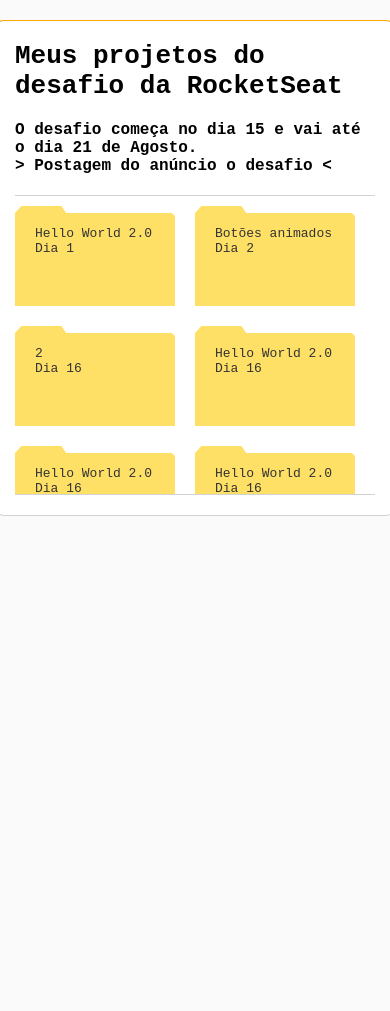
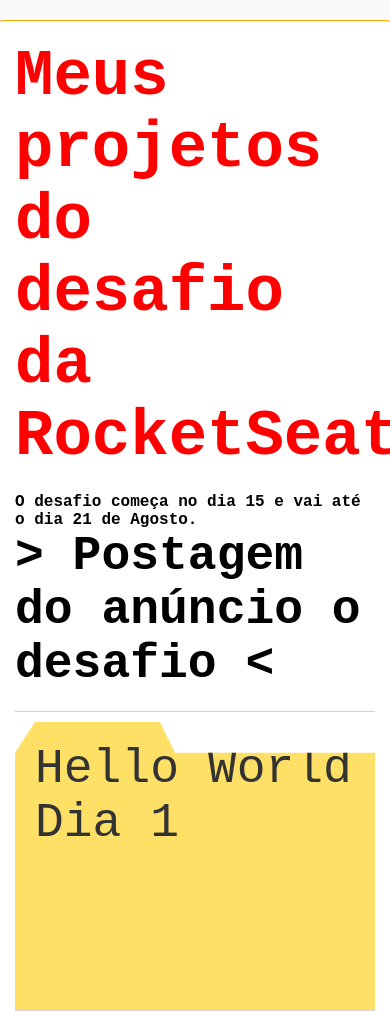
Before and after one commit to Ollem2000/desafiosHub, a plain HTML site: page index.html in a window 390 px wide. Shown: the top 1011 px of the page. Before the commit the page ends 844 px from the top, so only its background shows below. Drawn offline with Linux system fonts and the light colour scheme.

Commit message:
Add files via upload

```diff
--- a/indexAssets/indexStyle.css
+++ b/indexAssets/indexStyle.css
@@ -54,14 +54,6 @@ a
 	margin: 100px 20px 20px 20px;
 }
 
-	@media (max-width: 700px)
-	{
-		.divCollectionMain
-		{
-			margin: 20px;
-		}
-	}
-
 	.divCollectionContainer
 	{
 		border-top: solid lightgray 1px; border-bottom: solid lightgray 1px;
@@ -82,3 +74,33 @@ a
 			clip-path: polygon(0 23%, 0 7%, 4% 0, 29% 0, 32% 7%, 60% 7%, 98% 7%, 100% 10%, 100% 100%, 15% 100%, 0 100%, 0% 85%);
 			height: 100px; width: 160px;
 		}
+
+
+@media (max-width: 700px)
+{
+	h1
+	{
+		font-size: 64px;
+		color: red;
+	}
+
+	h2
+	{
+		font-size: 48px;
+	}
+
+	p, a
+	{
+		font-size: 48px;
+	}
+
+	.divCollectionMain
+	{
+		margin: 20px;
+	}
+
+		.divCollectionItem
+		{
+			height: 440; width: 500px;
+		}
+}
```
